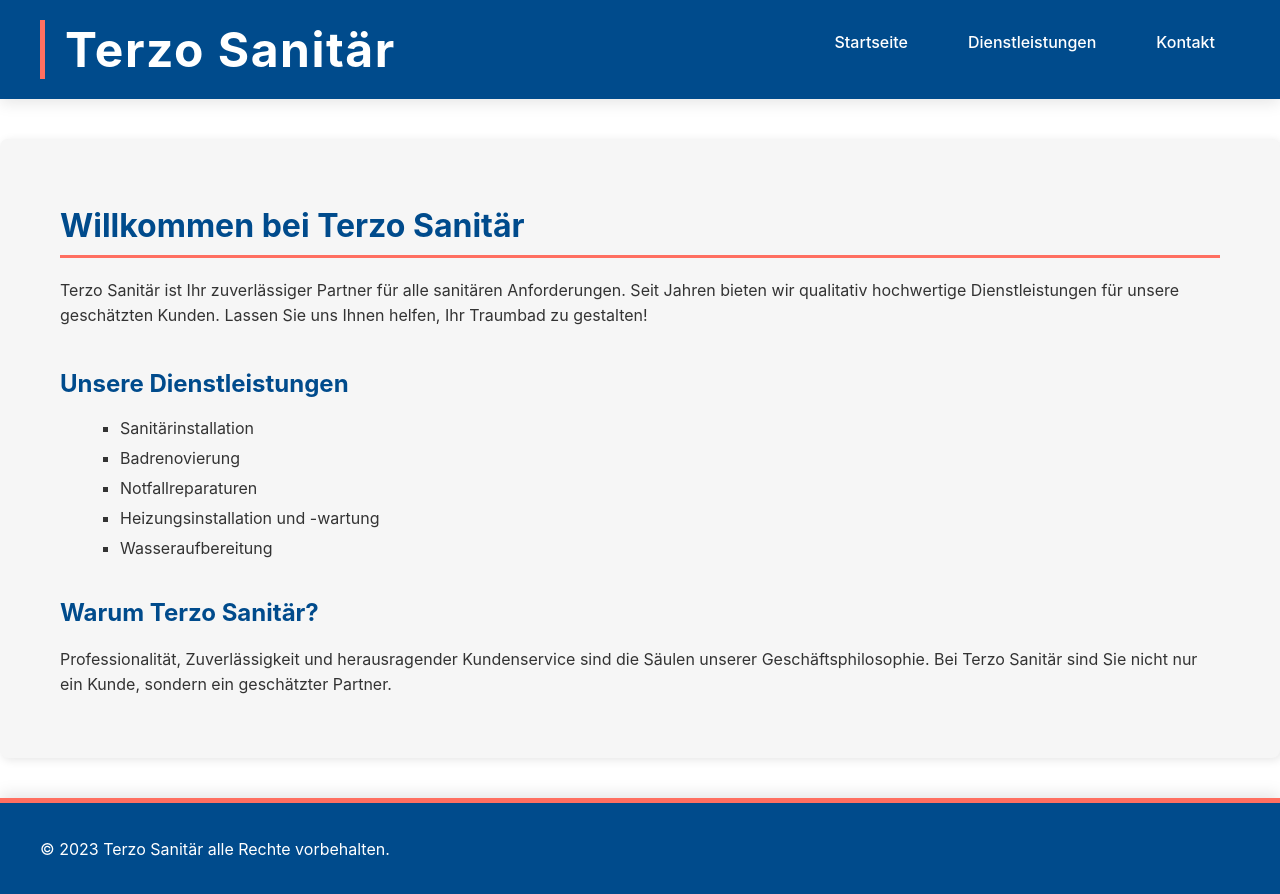
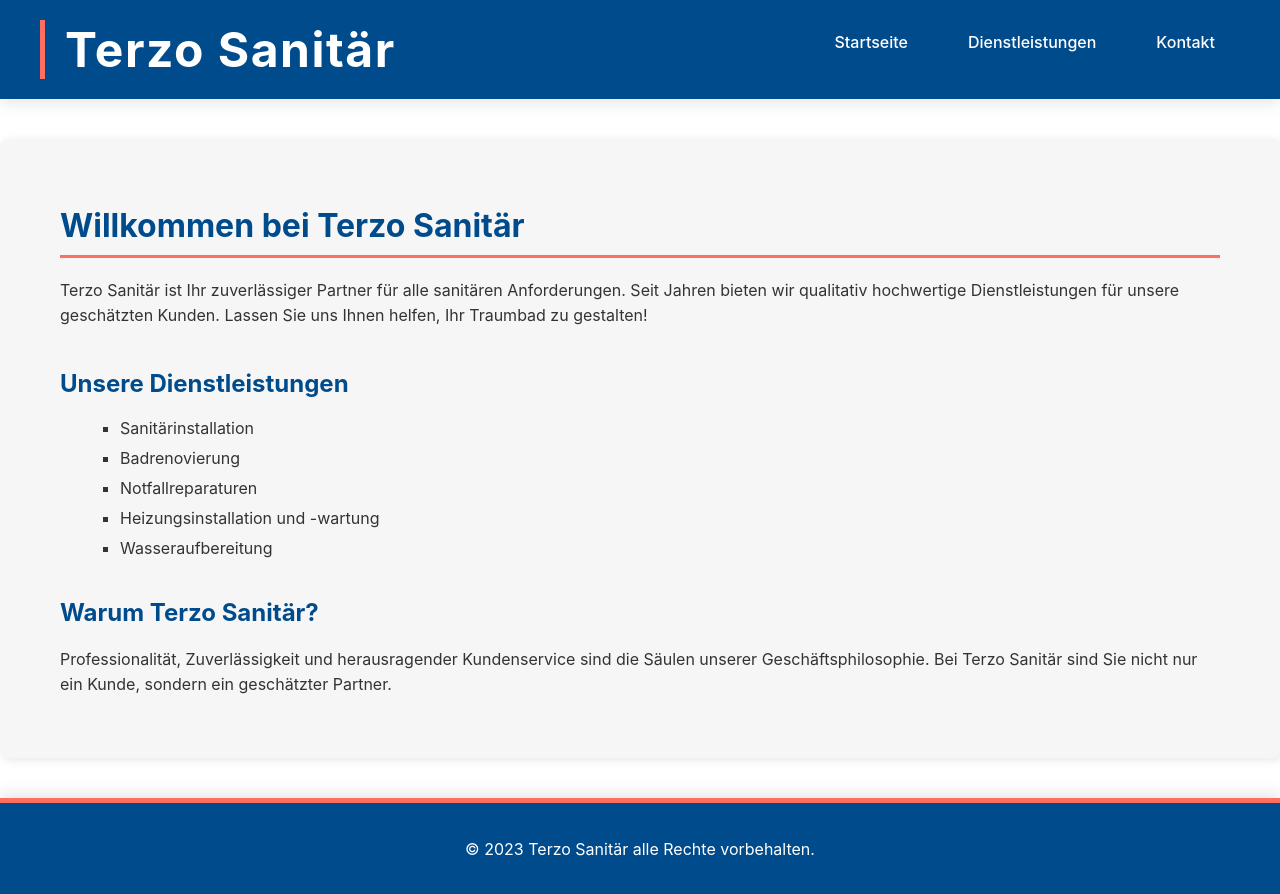
Before and after one commit to Nizii/terzo_sanitar, a React (Create React App) app: page / in a window 1280 px wide. Built offline with nearby package versions, Linux system fonts and the light colour scheme.

Commit message:
Css angepasst

```diff
--- a/src/App.css
+++ b/src/App.css
@@ -15,7 +15,7 @@
   text-shadow: 2px 2px 4px rgba(0, 0, 0, 0.2);
   opacity: 1;
   animation: fadeOut 1.5s forwards;
-  animation-delay: 1s;
+  animation-delay: 0.5s;
 }
 
 .fade-in .App {
--- a/src/components/Footer/Footer.css
+++ b/src/components/Footer/Footer.css
@@ -4,8 +4,6 @@
   color: #fff;
   text-align: center;
   border-top: 5px solid #ff6f61;
-  display: flex;
-  flex-direction: column;
   justify-content: center;
   align-items: center;
   box-shadow: 0px -4px 15px rgba(0,0,0,0.1);
@@ -37,7 +35,6 @@
 
 @media (min-width: 768px) {
   .footer {
-    flex-direction: row;
     justify-content: space-between;
   }
   .footer-content p,
```
